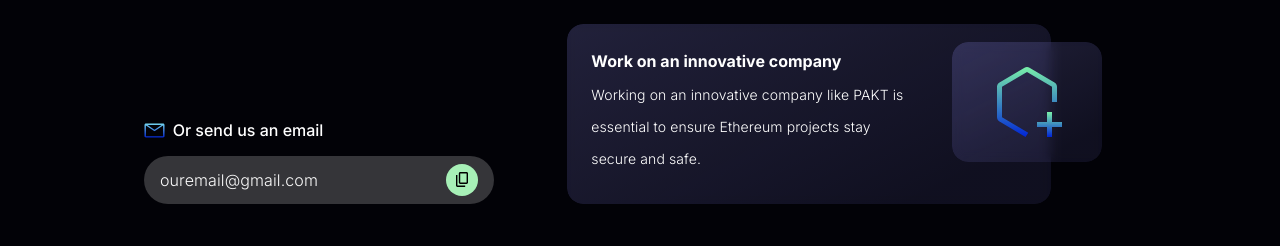
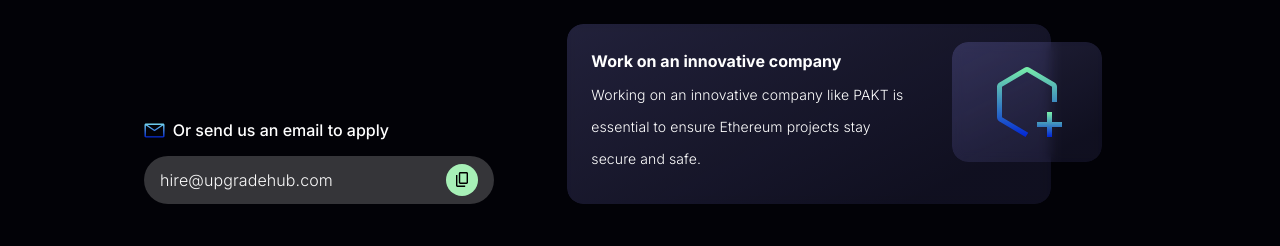
Before and after one commit to ivanJoly/pakt, a Next.js app: page / in a window 1280 px wide. Shown: the part 8740-8986 px from the top of the page. Built offline with nearby package versions, Linux system fonts and the light colour scheme.

Commit message:
fix: email clipboard on work section

```diff
--- a/sections/work.js
+++ b/sections/work.js
@@ -1,4 +1,4 @@
-import { Container, Stack, Flex, Box, Heading, Text, Image, Button, Grid } from '@chakra-ui/react';
+import { Container, Stack, Flex, Box, Heading, Text, Image, Grid } from '@chakra-ui/react';
 import GlassCard from '../components/glassCard';
 import EmailClipboard from '../components/emailClipboard';
 
@@ -144,10 +144,10 @@ export default function Work() {
                                     <Image alt={'Hero Image'} fit={'contain'} align={'center'} w={'100%'} h={'100%'} src={'./email.svg'} />
                                 </Box>
                                 <Heading as="h6" size="sm" fontWeight={400}>
-                                    Or send us an email
+                                    Or send us an email to apply
                                 </Heading>
                             </Flex>
-                            <EmailClipboard />
+                            <EmailClipboard fistText={'hire@upgradehub.com'} />
                         </Stack>
                     </Box>
                     <Box width={'full'} height={{ base: '100%', md: '180px' }} gridArea={{ base: '4 / 1 / 5 / 12', md: '3 / 1 / 4 / 8', lg: '3 / 6 / 4 / 12', xl: '3 / 6 / 4 / 12' }}>
```
